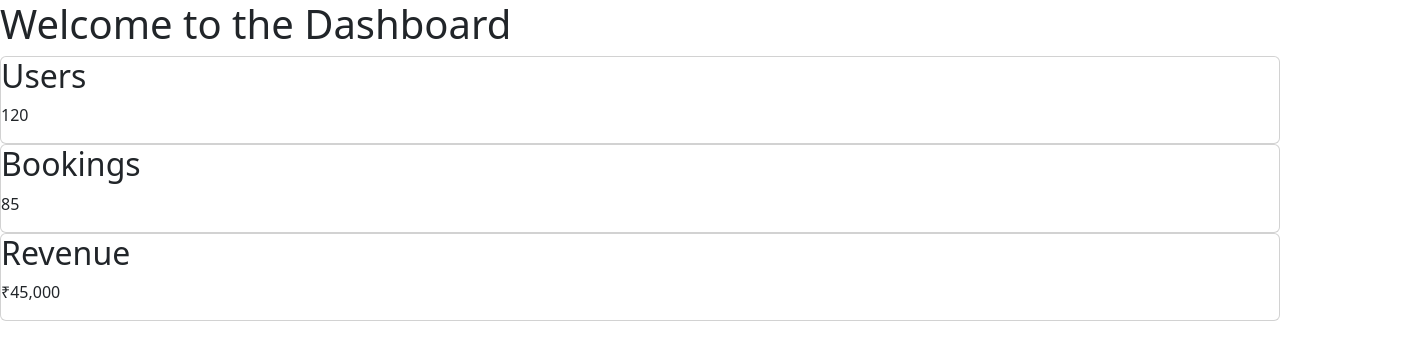
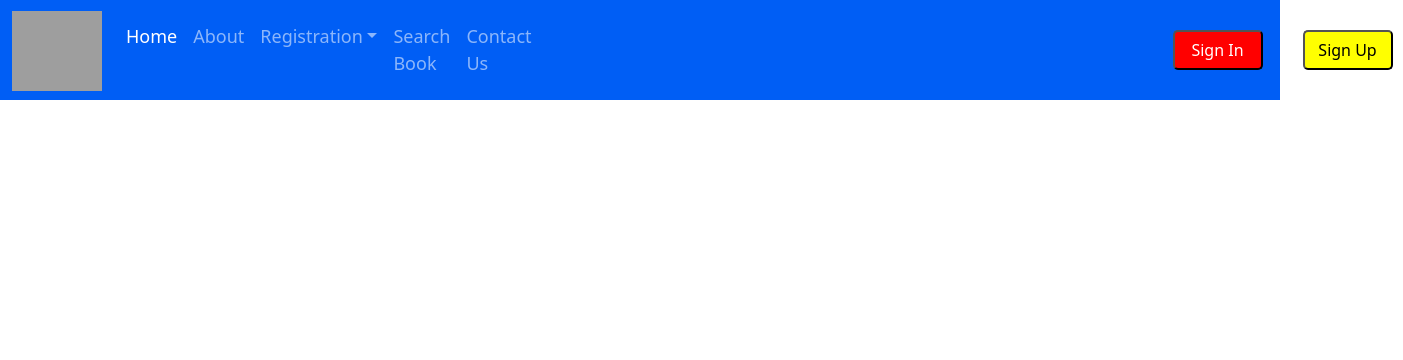
Before and after one commit to pratiksha-sherkar62/Library, a React (Create React App) app in the folder front/: page /dashboard in a window 1280 px wide. Shown: the top 360 px of the page, 1403 px wide, since content can reach past the window. Built offline with nearby package versions, Linux system fonts and the light colour scheme; grey boxes are pictures that could not be loaded.

Commit message:
dashbord updated

```diff
--- /dev/null
+++ b/front/src/assets/CSS/dashboard.css
@@ -0,0 +1,3 @@
+.custom-navbar {
+  height: 280px; /* or any height you want */
+}
--- a/front/src/pages/Dashboard.jsx
+++ b/front/src/pages/Dashboard.jsx
@@ -1,27 +1,85 @@
-// src/pages/Dashboard.jsx
 import React from 'react';
-import '../assets/CSS/Style.css'; // Adjust if you have separate CSS
+import '../assets/CSS/dashboard.css';
+import 'bootstrap/dist/css/bootstrap.min.css';
+import 'bootstrap/dist/js/bootstrap.bundle.min.js'; // 💡 REQUIRED for dropdowns, modals, etc.
 
-function Dashboard() {
+
+
+
+
+const Navbar = () => {
   return (
-    <div className="dashboard-container">
-      <h1>Welcome to the Dashboard</h1>
-      <div className="dashboard-cards">
-        <div className="card">
-          <h2>Users</h2>
-          <p>120</p>
+    <nav className="navbar navbar-expand-lg navbar-dark" style={{ height: '100px',backgroundColor: '#005ef5ff' }}>
+      <div className="container-fluid">
+        <a className="navbar-brand" href="#">
+  <img
+    src="https://www.creativefabrica.com/wp-content/uploads/2020/09/17/Book-Logo-Graphics-5535886-1.jpg"
+    alt="Book Logo"
+    width="90px"
+    height="80px"
+    className="d-inline-block align-text-top"
+  />
+</a>
+
+        <button
+          className="navbar-toggler"
+          type="button"
+          data-bs-toggle="collapse"
+          data-bs-target="#navbarNav"
+        >
+          <span className="navbar-toggler-icon"></span>
+        </button>
+        <div className="collapse navbar-collapse " id="navbarNav"
+        style={{display:'flex',justifyContent:"space-between","alignItems":"center",gap:"50%"}} >
+          <ul className="navbar-nav ms-auto mb-2 mb-lg-0" style={{ fontSize: '18px' }}>
+  <li className="nav-item">
+    <a className="nav-link active" href="#">Home</a>
+  </li>
+  <li className="nav-item">
+    <a className="nav-link" href="#">About</a>
+  </li>
+
+  {/* Registration Dropdown */}
+  <li className="nav-item dropdown">
+    <a
+      className="nav-link dropdown-toggle"
+      href="#"
+      id="registrationDropdown"
+      role="button"
+      data-bs-toggle="dropdown"
+      aria-expanded="false"
+    >
+      Registration
+    </a>
+    <ul className="dropdown-menu" aria-labelledby="registrationDropdown">
+      <li><a className="dropdown-item" href="#">Student Registration</a></li>
+      <li><a className="dropdown-item" href="#">Staff Registration</a></li>
+      <li><a className="dropdown-item" href="#">Admin Registration</a></li>
+    </ul>
+  </li>
+
+  <li className="nav-item">
+    <a className="nav-link" href="#">Search Book</a>
+  </li>
+  <li className="nav-item">
+    <a className="nav-link" href="#">Contact Us</a>
+  </li>
+</ul>
+
+
+
+            <div className='button-group m-5'style={{display:"flex",gap:"20px"}}>
+             <button
+             style={{margin:"10px",backgroundColor:"red",color:"white",padding:"5px",borderRadius:"5px",width:"90px",height:"40px"}}>Sign In</button>
+             <button
+            style={{margin:"10px",backgroundColor:"yellow",color:"black",padding:"5px",borderRadius:"5px",width:"90px",height:"40px"}}>Sign Up</button>
+            </div>
+          </div>
         </div>
-        <div className="card">
-          <h2>Bookings</h2>
-          <p>85</p>
-        </div>
-        <div className="card">
-          <h2>Revenue</h2>
-          <p>₹45,000</p>
-        </div>
-      </div>
-    </div>
+
+    </nav>
   );
 }
 
-export default Dashboard;
+
+export default Navbar;
```
